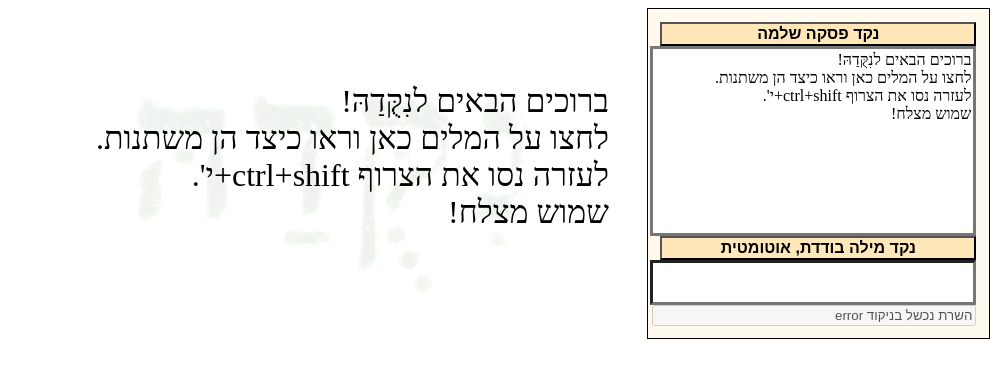
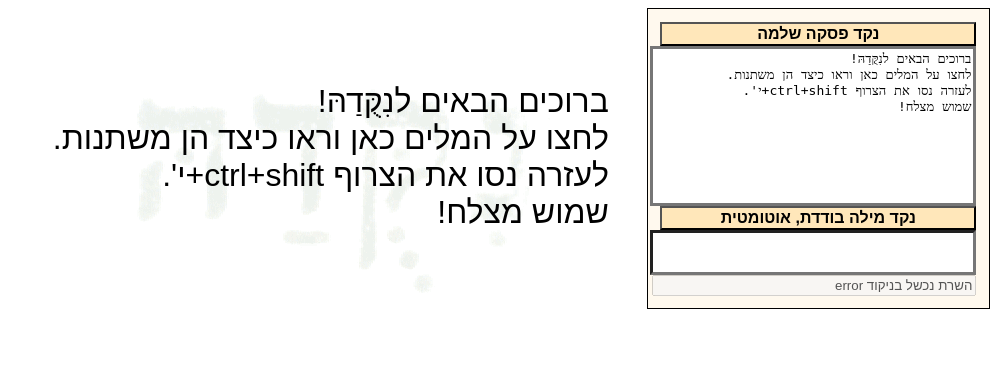
Before and after one commit to veltzer/gae-nikuda, a Flask app: page / in a window 1280 px wide. Shown: the top 378 px of the page, without its empty margins (282-1280 px from the left). Run offline with Flask 2, Linux system fonts and the light colour scheme; data that the repository does not hold is empty; parts of the project's set-up code (start-up, migrations or seed data) failed here and were passed over.

Commit message:
font -> arial over the entire site

```diff
--- a/static/css/nikuda.css
+++ b/static/css/nikuda.css
@@ -1,9 +1,11 @@
+body {
+	font-family: arial;
+}
 .nikuda_label {
 	position:absolute;
 	top: 10%;
 	right:35%;
 	/*noinspection CssNoGenericFontName*/
-	font-family:David;
 	font-weight:bold;
 	font-size:12.5em;
 	border-style:none;
@@ -23,7 +25,6 @@
 	width: 25%; height:95%;
 	float: right;
 	/*noinspection CssNoGenericFontName*/
-	font-family: David;
 	background: #FFF9EE;
 	color: Black;
 	border: 1px solid Black;
@@ -34,7 +35,6 @@
 	text-align: right;
 	vertical-align: top;
 	/*noinspection CssNoGenericFontName*/
-	font-family: David;
 	font-size: 2.0em;
 	border-width: medium;
 	margin: 0;
@@ -77,7 +77,6 @@
 	background: #FFF5E1;
 	color: Black;
 	/*noinspection CssNoGenericFontName*/
-	font-family: David;
 	z-index: 1;
 	cursor: help;
 	overflow: auto;
```
Also changed, not shown: static/images/nikud_0.svg, static/images/nikud_1.svg, static/images/nikud_2.svg.
